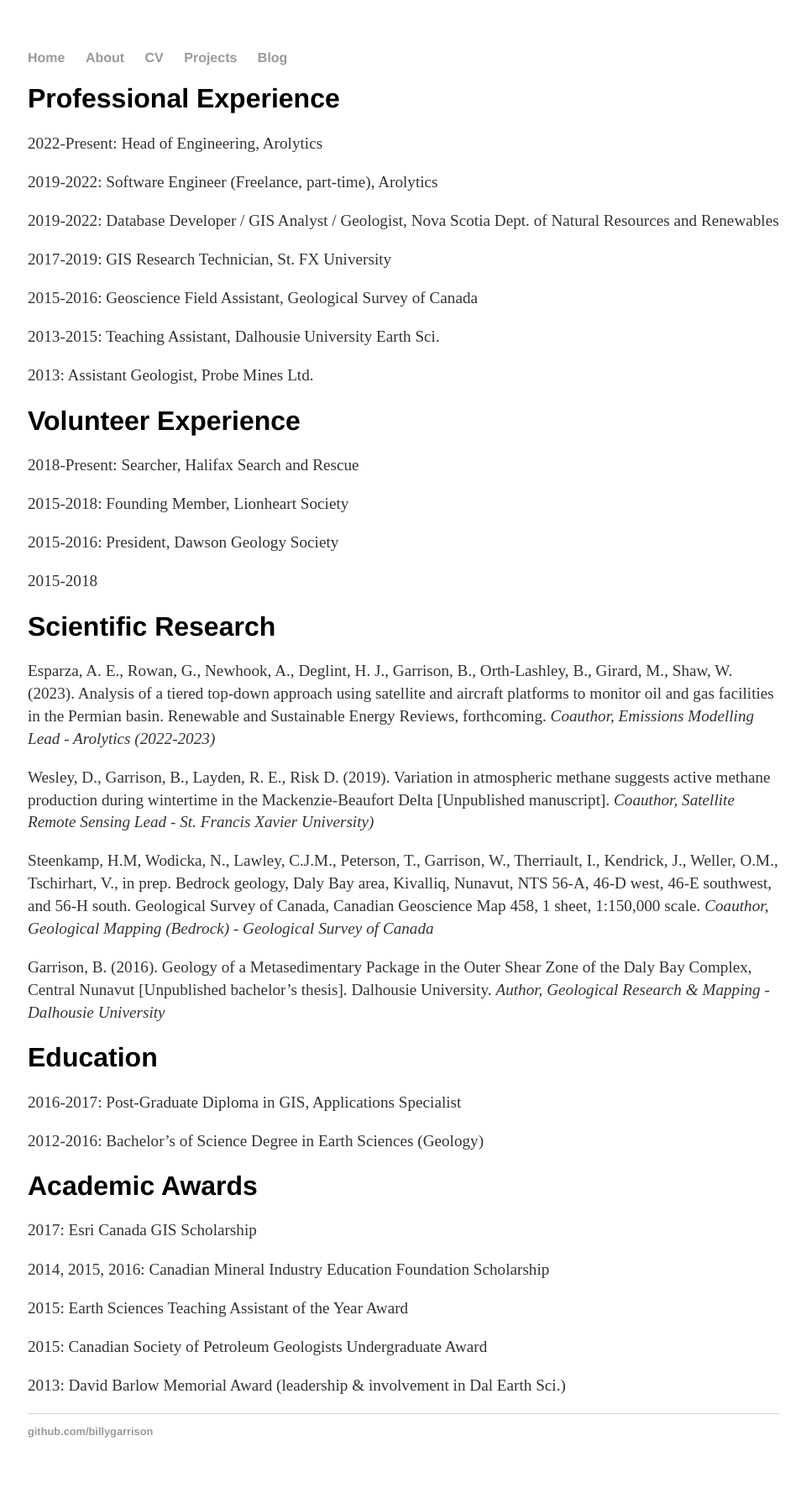
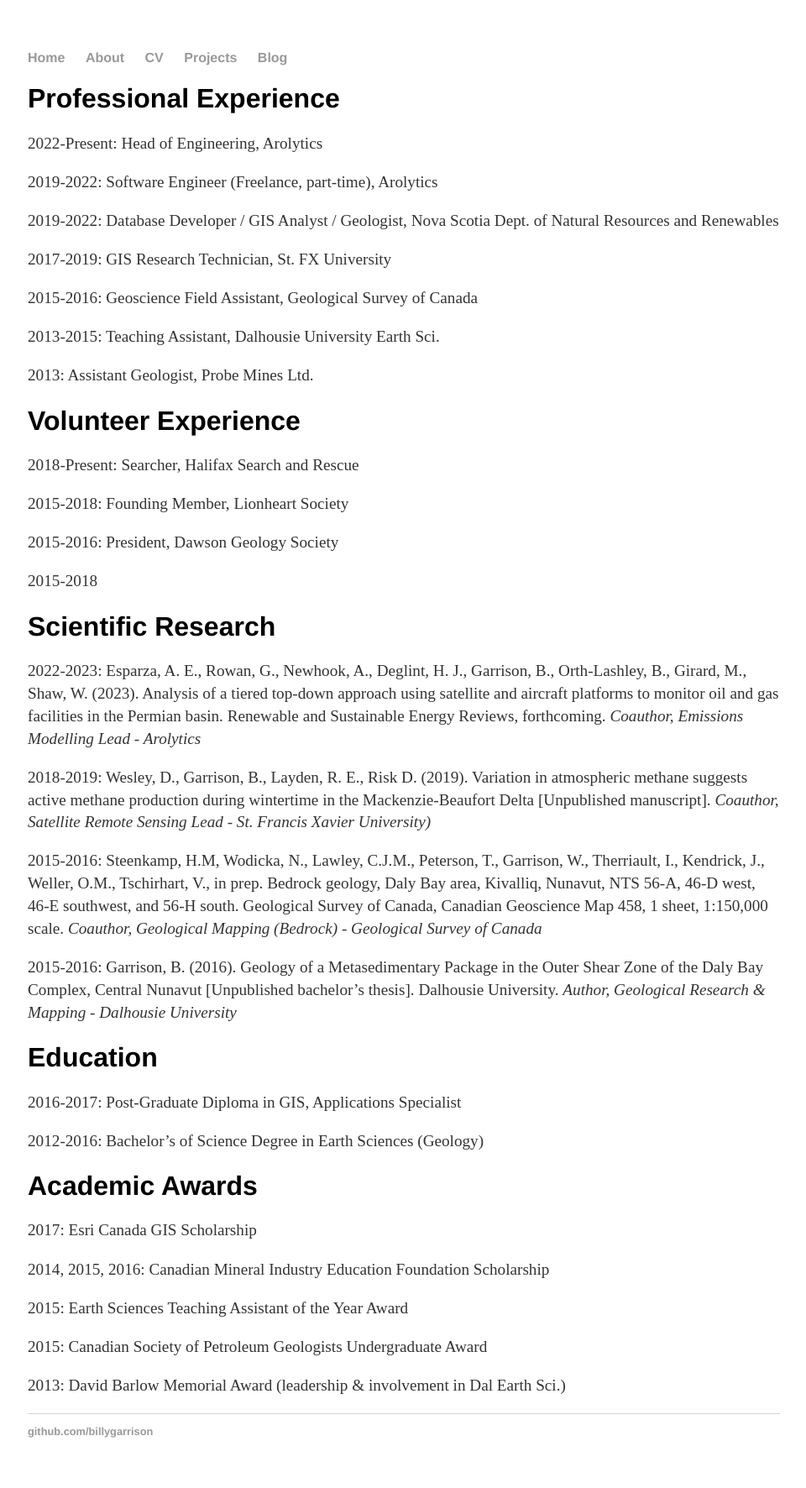
Before and after one commit to billygarrison/billygarrison.github.io, a Jekyll site: the page built from cv.md, in a window 1280 px wide. Shown: the whole page at 84% size, without its empty margins (159-1119 px from the left). Built offline with Jekyll 4.4.1, drawn with Linux system fonts in a browser that asks for light colours; some of the changed lines change nothing that is shown.

Commit message:
Update cv.md

```diff
--- a/cv.md
+++ b/cv.md
@@ -28,16 +28,16 @@
 2015-2018
 
 # Scientific Research
-Esparza, A. E., Rowan, G., Newhook, A., Deglint, H. J., Garrison, B., Orth-Lashley, B., Girard, M., Shaw, W. (2023). Analysis of a tiered top-down approach using satellite and aircraft platforms to monitor oil and gas facilities in the Permian basin. Renewable and Sustainable Energy Reviews, forthcoming.
-*Coauthor, Emissions Modelling Lead - Arolytics (2022-2023)*
+2022-2023: Esparza, A. E., Rowan, G., Newhook, A., Deglint, H. J., Garrison, B., Orth-Lashley, B., Girard, M., Shaw, W. (2023). Analysis of a tiered top-down approach using satellite and aircraft platforms to monitor oil and gas facilities in the Permian basin. Renewable and Sustainable Energy Reviews, forthcoming.
+*Coauthor, Emissions Modelling Lead - Arolytics*
 
-Wesley, D., Garrison, B., Layden, R. E., Risk D. (2019). Variation in atmospheric methane suggests active methane production during wintertime in the Mackenzie-Beaufort Delta [Unpublished manuscript].
+2018-2019: Wesley, D., Garrison, B., Layden, R. E., Risk D. (2019). Variation in atmospheric methane suggests active methane production during wintertime in the Mackenzie-Beaufort Delta [Unpublished manuscript].
 *Coauthor, Satellite Remote Sensing Lead - St. Francis Xavier University)*
 
-Steenkamp, H.M, Wodicka, N., Lawley, C.J.M., Peterson, T., Garrison, W., Therriault, I., Kendrick, J., Weller, O.M., Tschirhart, V., in prep. Bedrock geology, Daly Bay area, Kivalliq, Nunavut, NTS 56-A, 46-D west, 46-E southwest, and 56-H south. Geological Survey of Canada, Canadian Geoscience Map 458, 1 sheet, 1:150,000 scale.
+2015-2016: Steenkamp, H.M, Wodicka, N., Lawley, C.J.M., Peterson, T., Garrison, W., Therriault, I., Kendrick, J., Weller, O.M., Tschirhart, V., in prep. Bedrock geology, Daly Bay area, Kivalliq, Nunavut, NTS 56-A, 46-D west, 46-E southwest, and 56-H south. Geological Survey of Canada, Canadian Geoscience Map 458, 1 sheet, 1:150,000 scale.
 *Coauthor, Geological Mapping (Bedrock) - Geological Survey of Canada*
 
-Garrison, B. (2016). Geology of a Metasedimentary Package in the Outer Shear Zone of the Daly Bay Complex, Central Nunavut [Unpublished bachelor's thesis]. Dalhousie University.
+2015-2016: Garrison, B. (2016). Geology of a Metasedimentary Package in the Outer Shear Zone of the Daly Bay Complex, Central Nunavut [Unpublished bachelor's thesis]. Dalhousie University.
 *Author, Geological Research & Mapping - Dalhousie University*
 
 # Education
```
